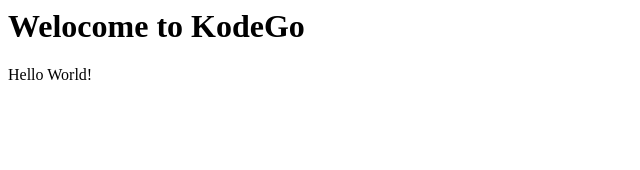
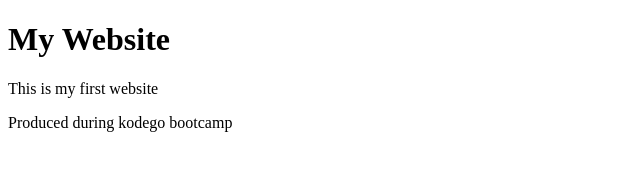
Before and after one commit to JerickCauso/HTML-Exercise, a plain HTML site: page index.html in a window 1280 px wide. Shown: the whole page, without its empty margins (0-640 px from the left). Drawn offline with Linux system fonts and the light colour scheme.

Commit message:
Secondary Commmit

```diff
--- a/index.html
+++ b/index.html
@@ -1,2 +1,14 @@
-<h1>Welocome to KodeGo</h1>
-<p>Hello World!</p>
+<!DOCTYPE html>
+<html lang="en">
+  <head>
+    <meta charset="UTF-8" />
+    <meta http-equiv="X-UA-Compatible" content="IE=edge" />
+    <meta name="viewport" content="width=device-width, initial-scale=1.0" />
+    <title>My First Website</title>
+  </head>
+  <body>
+    <h1>My Website</h1>
+    <p>This is my first website</p>
+    <p>Produced during kodego bootcamp</p>
+  </body>
+</html>
```
